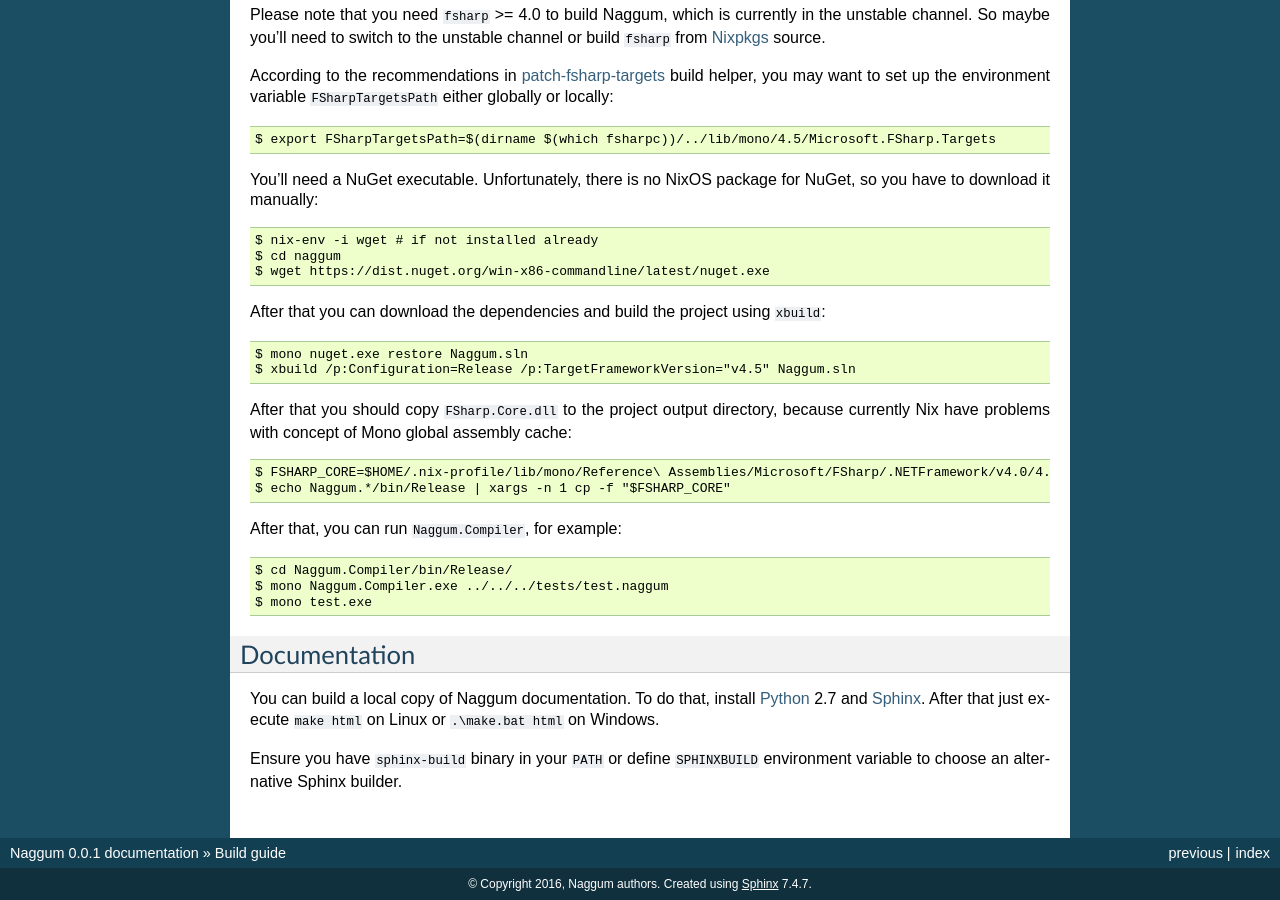
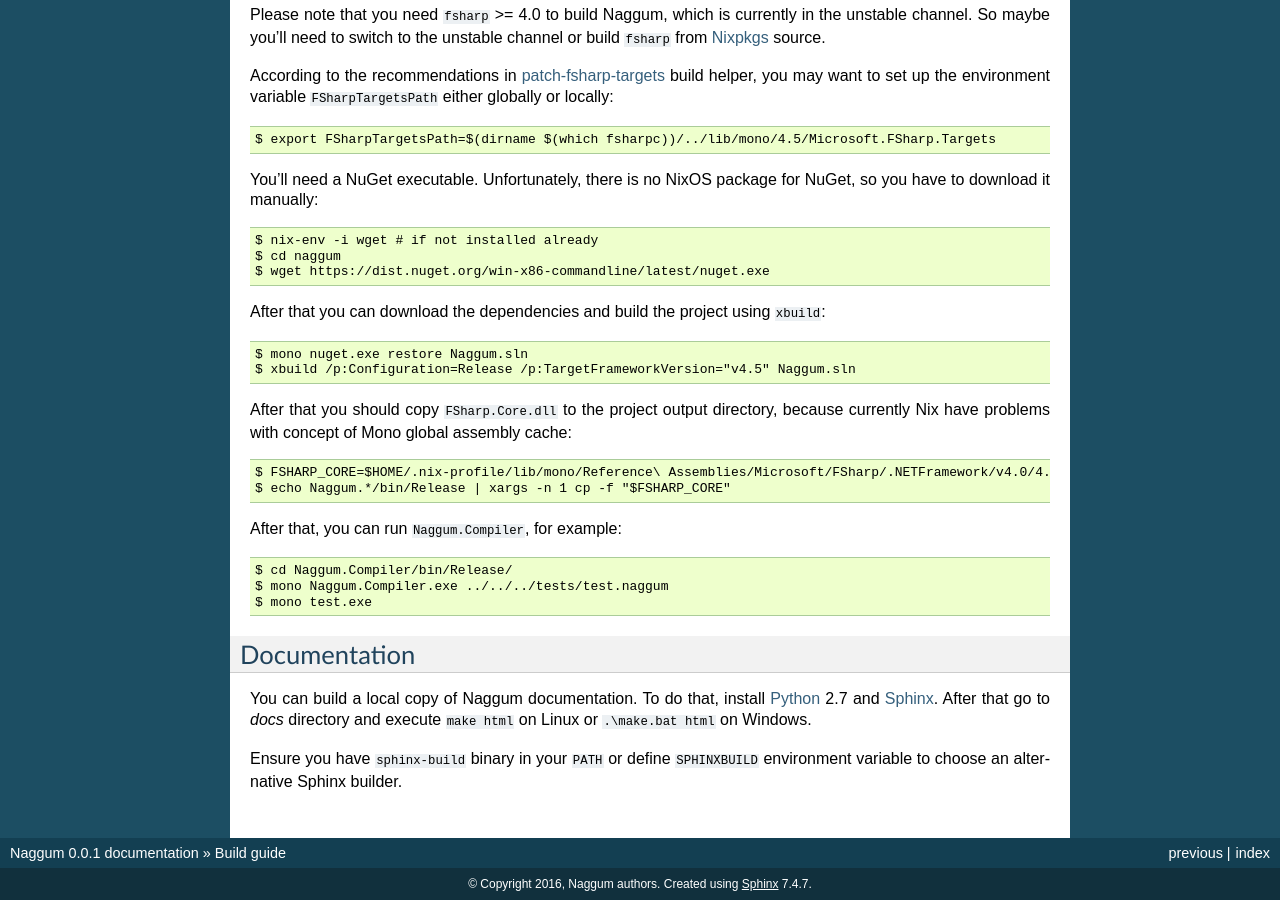
Before and after one commit to codingteam/naggum, a Sphinx documentation site: the page built from docs/build-guide.rst, in a window 1280 px wide and 900 px high, scrolled down 640 px. Built offline with Sphinx 7.4.7, drawn with Linux system fonts in a browser that asks for light colours.

Commit message:
Docs: update documentation build guide

```diff
--- a/docs/build-guide.rst
+++ b/docs/build-guide.rst
@@ -70,8 +70,8 @@
 -------------
 
 You can build a local copy of Naggum documentation. To do that, install
-`Python`_ 2.7 and `Sphinx`_. After that just execute ``make html`` on Linux or
-``.\make.bat html`` on Windows.
+`Python`_ 2.7 and `Sphinx`_. After that go to `docs` directory and execute
+``make html`` on Linux or ``.\make.bat html`` on Windows.
 
 Ensure you have ``sphinx-build`` binary in your ``PATH`` or define
 ``SPHINXBUILD`` environment variable to choose an alternative Sphinx builder.
```
